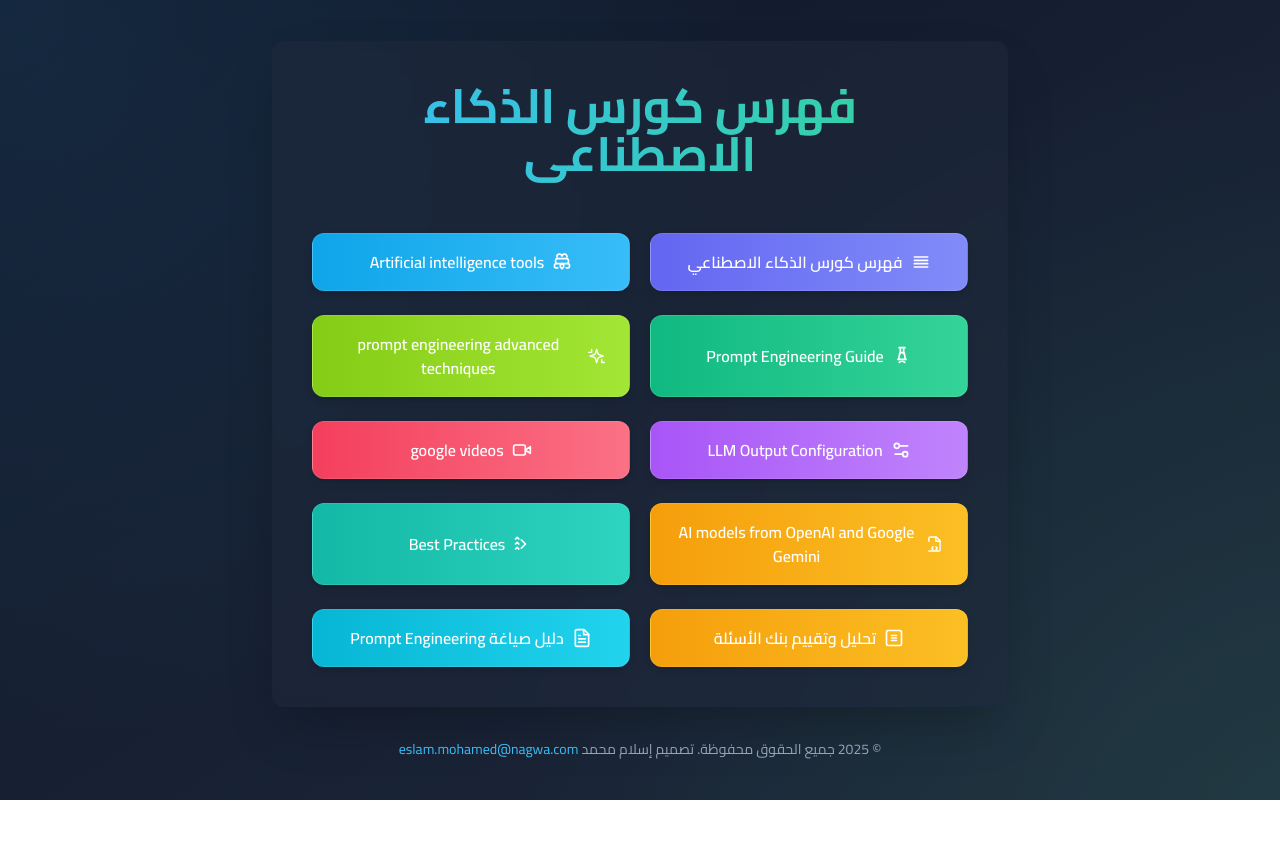
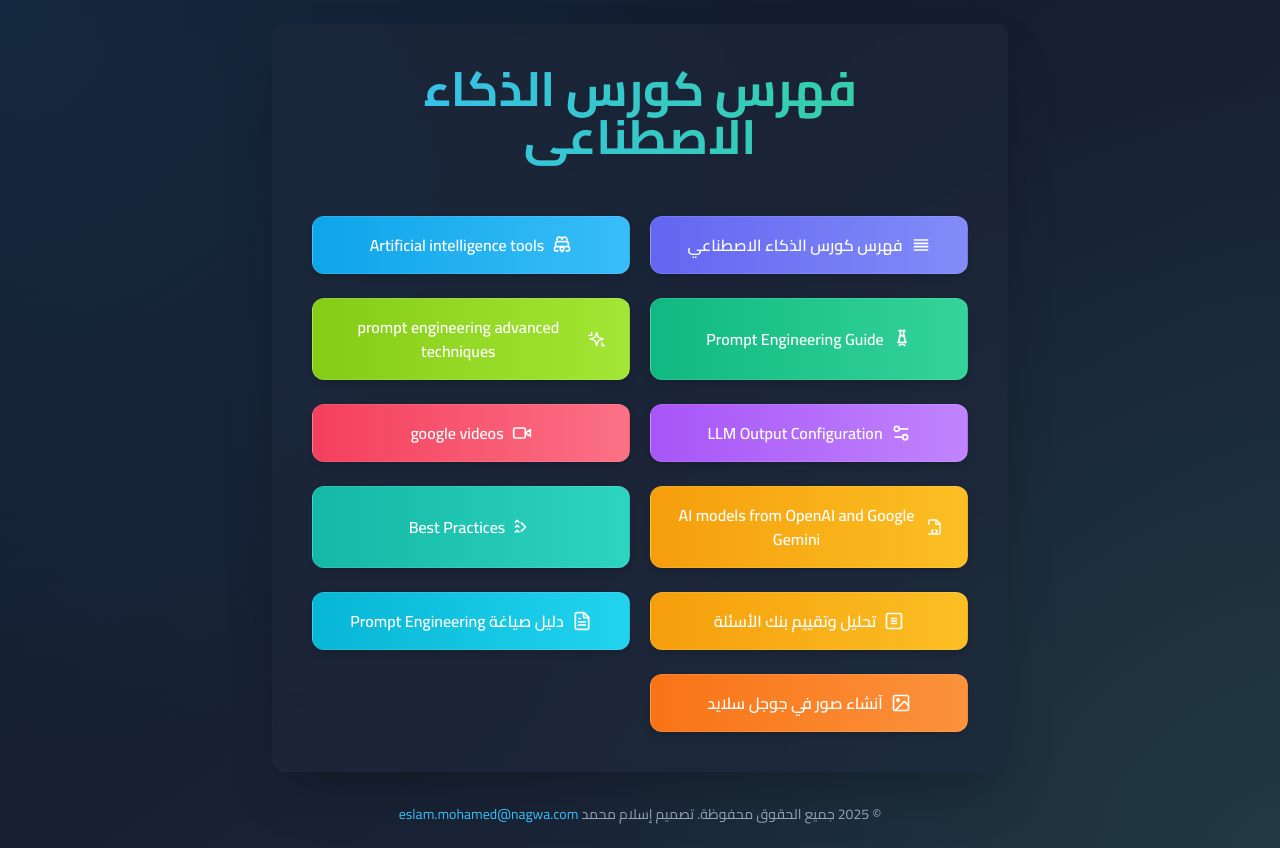
Before and after one commit to Eslam250-x3/home, a plain HTML site: page index.html in a window 1280 px wide. Before the commit the page ends 800 px from the top, so only its background shows below. Drawn offline with nearby package versions, Linux system fonts and the light colour scheme.

Commit message:
Update index.html

```diff
--- a/index.html
+++ b/index.html
@@ -57,7 +57,8 @@
         .btn-teal { background-image: linear-gradient(to right, #14b8a6, #2dd4bf); }
         .btn-cyan { background-image: linear-gradient(to right, #06b6d4, #22d3ee); }
         .btn-indigo { background-image: linear-gradient(to right, #6366f1, #818cf8); }
-        .btn-lime { background-image: linear-gradient(to right, #84cc16, #a3e635); } /* لون جديد للزر الإضافي */
+        .btn-lime { background-image: linear-gradient(to right, #84cc16, #a3e635); }
+        .btn-orange { background-image: linear-gradient(to right, #f97316, #fb923c); } /* لون جديد للزر الإضافي */
 
         /* Fade-in animation */
         @keyframes fadeIn {
@@ -87,7 +88,7 @@
                 <a href="https://eslam250-x3.github.io/-/" target="_blank" rel="noopener noreferrer"
                    class="custom-btn btn-indigo" style="animation-delay: 0.05s;">
                    <svg xmlns="http://www.w3.org/2000/svg" viewBox="0 0 24 24" fill="none" stroke="currentColor" stroke-width="2" stroke-linecap="round" stroke-linejoin="round">
-                        <path d="M4 6h16M4 10h16M4 14h16M4 18h16"/> {/* أيقونة قائمة بسيطة */}
+                        <path d="M4 6h16M4 10h16M4 14h16M4 18h16"/>
                     </svg>
                     <span>فهرس كورس الذكاء الاصطناعي</span>
                 </a>
@@ -155,10 +156,20 @@
                     </svg>
                     <span>دليل صياغة Prompt Engineering</span>
                 </a>
-            </div>
+
+                <a href="https://eslam250-x3.github.io/photoinslide/" target="_blank" rel="noopener noreferrer"
+                   class="custom-btn btn-orange" style="animation-delay: 0.55s;">
+                    <svg xmlns="http://www.w3.org/2000/svg" viewBox="0 0 24 24" fill="none" stroke="currentColor" stroke-width="2" stroke-linecap="round" stroke-linejoin="round">
+                        <rect x="3" y="3" width="18" height="18" rx="2" ry="2"></rect>
+                        <circle cx="8.5" cy="8.5" r="1.5"></circle>
+                        <polyline points="21 15 16 10 5 21"></polyline>
+                    </svg>
+                    <span>آنشاء صور في جوجل سلايد</span>
+                </a>
+                </div>
 
         </div>
-        <footer class="mt-8 text-slate-400 text-xs sm:text-sm fade-in" style="animation-delay: 0.55s;">
+        <footer class="mt-8 text-slate-400 text-xs sm:text-sm fade-in" style="animation-delay: 0.6s;">
             <p>© <span id="currentYear"></span> جميع الحقوق محفوظة. تصميم إسلام محمد <a href="mailto:eslam.mohamed@nagwa.com" class="text-sky-400 hover:text-sky-300 transition-colors duration-200">eslam.mohamed@nagwa.com</a></p>
         </footer>
     </div>
```
